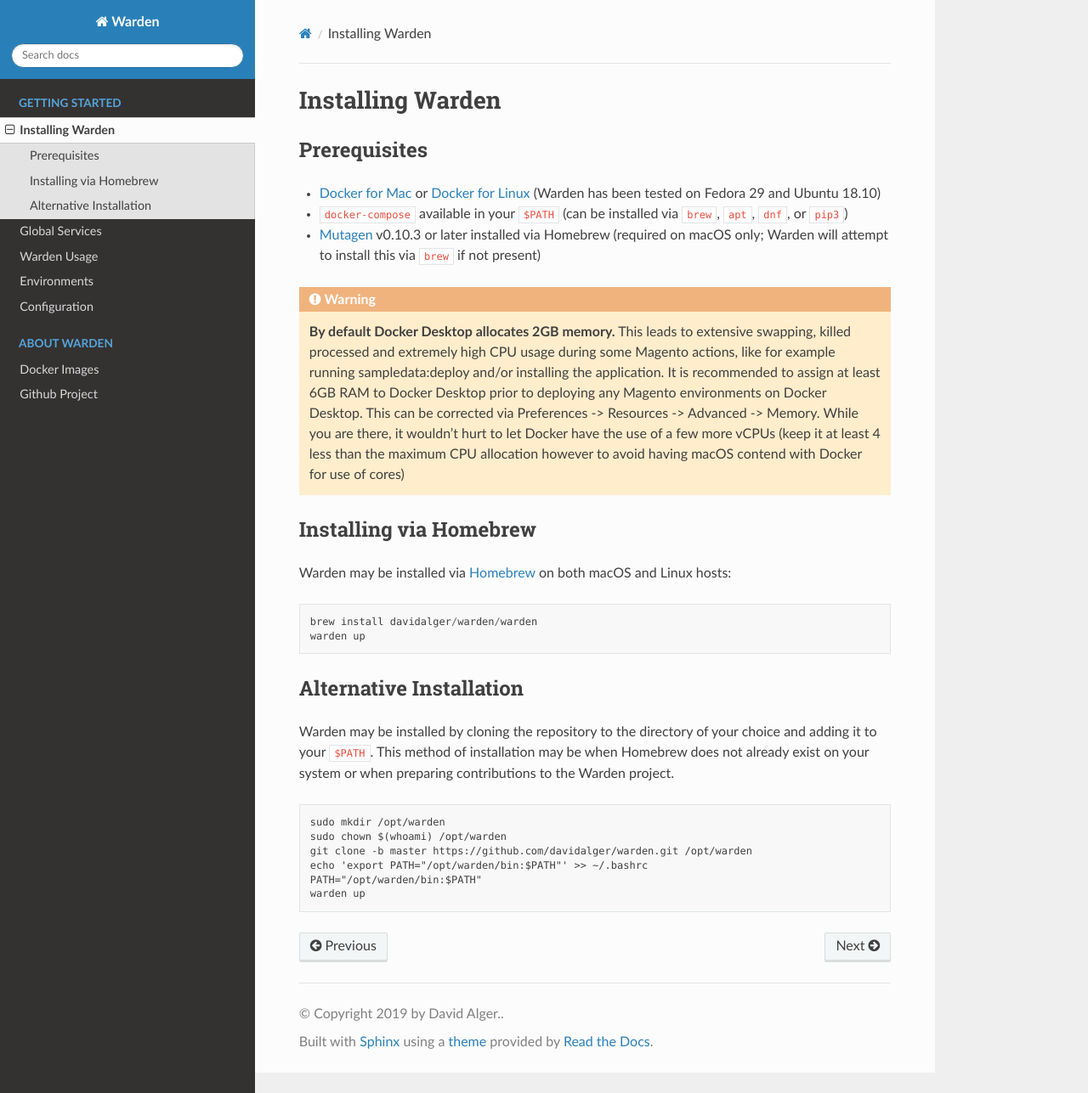
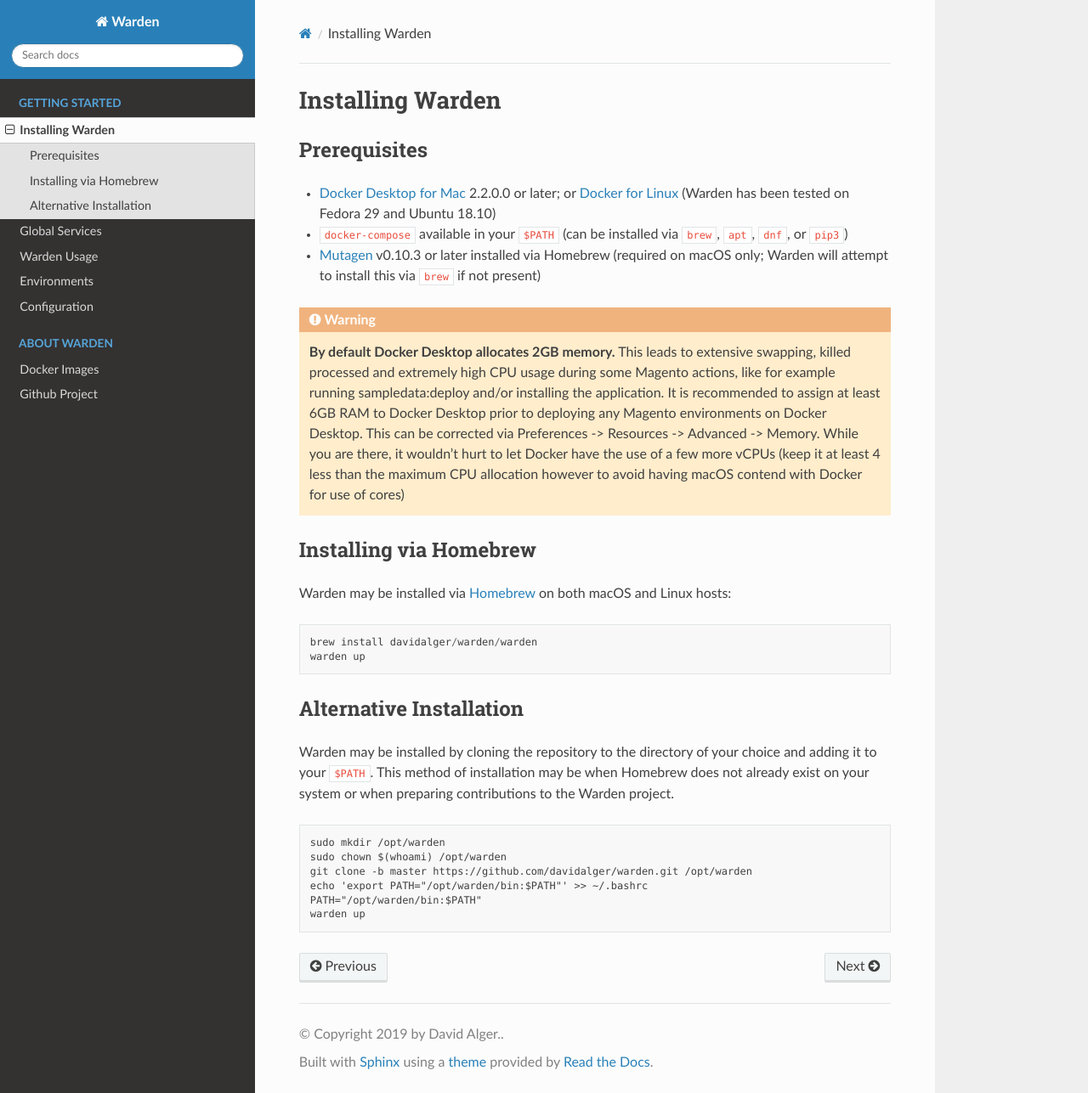
Before and after one commit to wardenenv/warden, a Sphinx documentation site: the page built from docs/installing.md, in a window 1280 px wide and 1287 px high. Shown: the whole window at 85% size. Built offline with Sphinx 7.4.7 and the Read the Docs theme 2.0.0, drawn with Linux system fonts in a browser that asks for light colours.

Commit message:
Updated installation notes to indicate 2.2.0.0 docker req
As a result of the changes implemented on #121, Docker Desktop 2.2.0.0 or later is required on macOS

```diff
--- a/docs/installing.md
+++ b/docs/installing.md
@@ -3,7 +3,8 @@ Installing Warden
 
 ### Prerequisites
 
-* [Docker for Mac](https://hub.docker.com/editions/community/docker-ce-desktop-mac) or [Docker for Linux](https://docs.docker.com/install/) (Warden has been tested on Fedora 29 and Ubuntu 18.10)
+* [Docker Desktop for Mac
+](https://hub.docker.com/editions/community/docker-ce-desktop-mac) 2.2.0.0 or later; or [Docker for Linux](https://docs.docker.com/install/) (Warden has been tested on Fedora 29 and Ubuntu 18.10)
 * `docker-compose` available in your `$PATH` (can be installed via `brew`, `apt`, `dnf`, or `pip3`)
 * [Mutagen](https://mutagen.io/) v0.10.3 or later installed via Homebrew (required on macOS only; Warden will attempt to install this via `brew` if not present)
 
```
